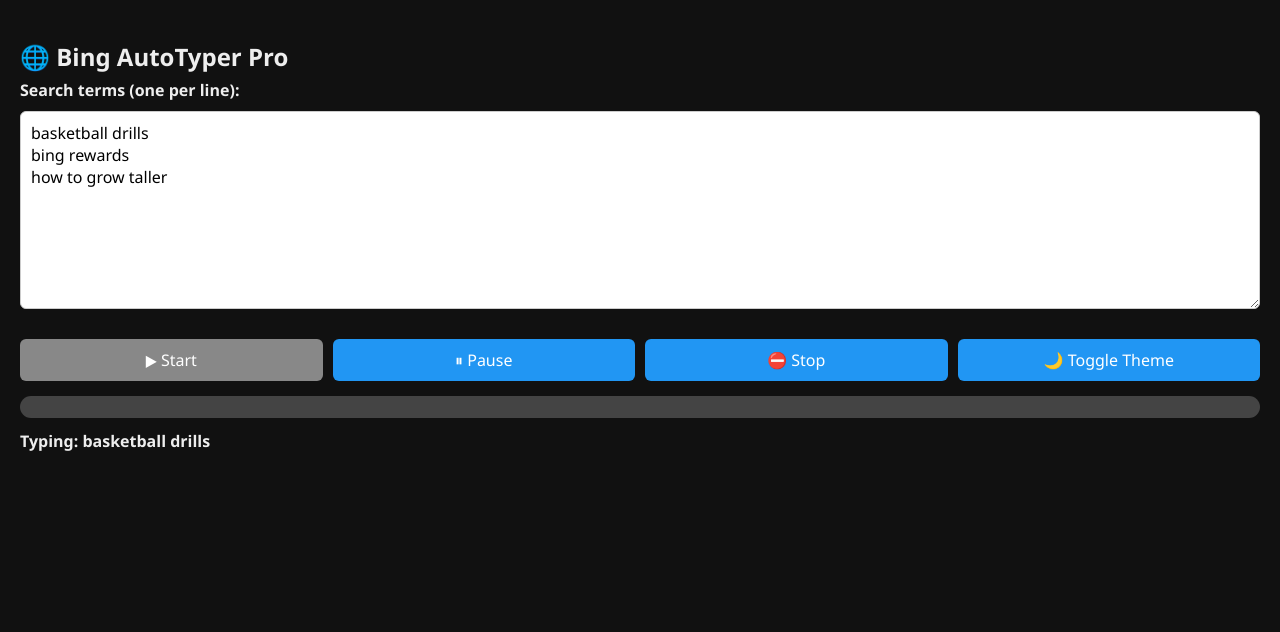
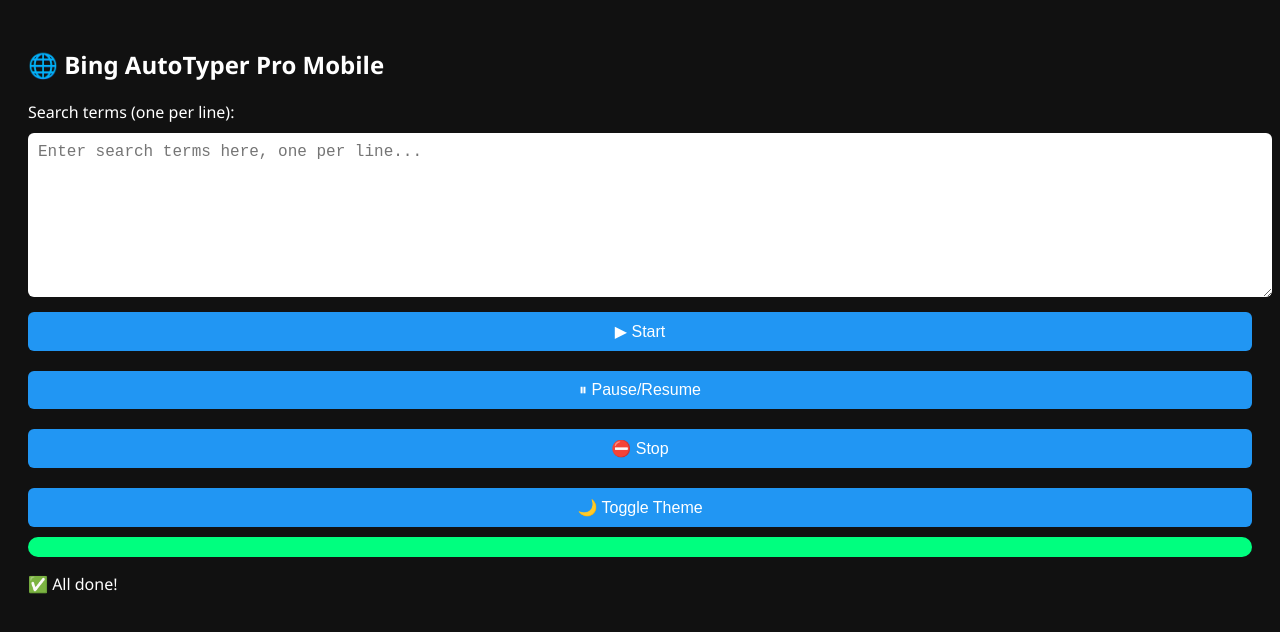
Before and after one commit to Phoenix1769/bing-auto-typer-pro, a plain HTML site: page index.html in a window 1280 px wide. Both pictures are taken after a click on the button "▶ Start". Drawn offline with Linux system fonts and the light colour scheme.

Commit message:
Update index.html

```diff
--- a/index.html
+++ b/index.html
@@ -2,149 +2,179 @@
 <html lang="en">
 <head>
   <meta charset="UTF-8" />
-<meta name="viewport" content="width=device-width, initial-scale=1" />
-<title>Bing AutoTyper Pro</title>
-<link rel="stylesheet" href="styles.css" />
+  <meta name="viewport" content="width=device-width, initial-scale=1.0"/>
+  <title>Bing AutoTyper Pro Mobile</title>
+  <style>
+    body {
+      font-family: "Segoe UI", sans-serif;
+      padding: 20px;
+      background-color: #111;
+      color: #fff;
+      transition: background 0.3s, color 0.3s;
+    }
+    .light {
+      background-color: #f1f1f1;
+      color: #111;
+    }
+    textarea, input, select, button {
+      width: 100%;
+      margin-top: 10px;
+      padding: 10px;
+      font-size: 16px;
+      border-radius: 6px;
+      border: none;
+    }
+    button {
+      cursor: pointer;
+      background: #2196f3;
+      color: white;
+      margin-top: 10px;
+    }
+    #progressBar {
+      margin-top: 10px;
+      width: 100%;
+      height: 20px;
+      background: #444;
+      border-radius: 10px;
+      overflow: hidden;
+    }
+    #progressInner {
+      width: 0%;
+      height: 100%;
+      background: #00ff7f;
+      transition: width 0.2s;
+    }
+    .control-row {
+      display: flex;
+      justify-content: space-between;
+      gap: 10px;
+      flex-wrap: wrap;
+    }
+  </style>
 </head>
-<body class="dark">
+<body>
+  <h2>🌐 Bing AutoTyper Pro Mobile</h2>
 
-<h2>🌐 Bing AutoTyper Pro</h2>
-
-<label for="termsBox">Search terms (one per line):</label>
-<textarea id="termsBox" rows="8" aria-label="Search terms">
-basketball drills
-bing rewards
-how to grow taller
-</textarea>
+  <label>Search terms (one per line):</label>
+  <textarea id="termsBox" rows="8" placeholder="Enter search terms here, one per line..."></textarea>
 
   <div class="control-row">
-  <button id="startBtn" onclick="startSearch()">▶ Start</button>
-  <button id="pauseBtn" onclick="pauseSearch()" disabled>⏸ Pause</button>
-  <button id="stopBtn" onclick="stopSearch()" disabled>⛔ Stop</button>
-  <button id="themeBtn" onclick="toggleTheme()">🌙 Toggle Theme</button>
+    <button onclick="startSearch()">▶ Start</button>
+    <button onclick="pauseSearch()">⏸ Pause/Resume</button>
+    <button onclick="stopSearch()">⛔ Stop</button>
+    <button onclick="toggleTheme()">🌙 Toggle Theme</button>
   </div>
 
-<div id="progressBar" aria-label="Search progress">
-  <div id="progressInner"></div>
-</div>
-<p id="statusText" role="status" aria-live="polite">Idle</p>
+  <div id="progressBar"><div id="progressInner"></div></div>
+  <p id="statusText">Idle</p>
 
   <script>
     let terms = [];
     let currentIndex = 0;
     let isPaused = false;
-  let isStopped = true; // start stopped
+    let isStopped = false;
     let darkMode = true;
 
-  const startBtn = document.getElementById("startBtn");
-  const pauseBtn = document.getElementById("pauseBtn");
-  const stopBtn = document.getElementById("stopBtn");
-  const statusText = document.getElementById("statusText");
-  const progressInner = document.getElementById("progressInner");
-  const themeBtn = document.getElementById("themeBtn");
+    // Load saved state if returning from Bing
+    function loadState() {
+      const savedIndex = sessionStorage.getItem('currentIndex');
+      const savedTerms = sessionStorage.getItem('terms');
+      if(savedTerms) {
+        terms = JSON.parse(savedTerms);
+      }
+      if(savedIndex) {
+        currentIndex = parseInt(savedIndex, 10);
+      }
+    }
+
+    function saveState() {
+      sessionStorage.setItem('terms', JSON.stringify(terms));
+      sessionStorage.setItem('currentIndex', currentIndex);
+    }
 
     function updateProgress(percent) {
-    progressInner.style.width = percent + "%";
+      document.getElementById("progressInner").style.width = percent + "%";
     }
 
     function updateStatus(text) {
-    statusText.textContent = text;
-  }
-
-  function humanTypeAndSearch(term, callback) {
-    const searchUrl = "https://www.bing.com/search?q=";
-    let query = "";
-    let i = 0;
-
-    function typeChar() {
-      if (i >= term.length) {
-        setTimeout(() => {
-          // open search in new tab
-          window.open(searchUrl + encodeURIComponent(term), "_blank");
-          callback();
-        }, 400 + Math.random() * 600);
-        return;
-      }
-
-      query += term[i];
-      updateStatus("Typing: " + query);
-      i++;
-
-      setTimeout(typeChar, 90 + Math.random() * 100);
-    }
-
-    typeChar();
+      document.getElementById("statusText").textContent = text;
     }
 
     function startSearch() {
-    if (isStopped) {
-      terms = document.getElementById("termsBox").value.split("\n").map(t => t.trim()).filter(t => t);
+      if (terms.length === 0) {
+        const rawText = document.getElementById("termsBox").value;
+        terms = rawText.split("\n").map(t => t.trim()).filter(t => t);
         currentIndex = 0;
         isStopped = false;
-      isPaused = false;
+        saveState();
+      }
 
-      if (terms.length === 0) {
-        updateStatus("⚠️ Please enter search terms.");
+      if (currentIndex >= terms.length) {
+        updateStatus("✅ All done!");
+        updateProgress(100);
         return;
       }
-
-      pauseBtn.disabled = false;
-      stopBtn.disabled = false;
-      startBtn.disabled = true;
-    }
-
-    if (currentIndex >= terms.length || isStopped) {
-      updateStatus("✅ All done!");
-      updateProgress(100);
-      pauseBtn.disabled = true;
-      stopBtn.disabled = true;
-      startBtn.disabled = false;
+      if (isPaused) {
+        updateStatus("⏸ Paused...");
         return;
       }
-
-    if (isPaused) {
-      updateStatus("⏸ Paused...");
+      if (isStopped) {
+        updateStatus("⛔ Stopped.");
         return;
       }
 
       const term = terms[currentIndex];
       updateStatus("Searching: " + term);
+      updateProgress(Math.round((currentIndex / terms.length) * 100));
 
-    humanTypeAndSearch(term, () => {
-      currentIndex++;
-      const percent = Math.round((currentIndex / terms.length) * 100);
-      updateProgress(percent);
+      saveState();
 
-      setTimeout(startSearch, 3000 + Math.random() * 2000);
-    });
+      // Redirect to Bing search URL in same tab
+      const searchUrl = "https://www.bing.com/search?q=" + encodeURIComponent(term);
+      // Add a query param to identify returning from search page
+      window.location.href = searchUrl + "&_fromAutoTyper=1";
     }
 
     function pauseSearch() {
-    if (isStopped) return;
       isPaused = !isPaused;
       updateStatus(isPaused ? "⏸ Paused..." : "▶ Resumed");
-    if (!isPaused) startSearch();
     }
 
     function stopSearch() {
-    if (isStopped) return;
       isStopped = true;
-    isPaused = false;
       updateStatus("⛔ Stopped.");
-    updateProgress(0);
-    currentIndex = 0;
-
-    startBtn.disabled = false;
-    pauseBtn.disabled = true;
-    stopBtn.disabled = true;
+      sessionStorage.clear();
     }
 
     function toggleTheme() {
       darkMode = !darkMode;
-    document.body.classList.toggle("light", !darkMode);
-    themeBtn.textContent = darkMode ? "🌙 Toggle Theme" : "☀️ Toggle Theme";
+      document.body.className = darkMode ? "" : "light";
     }
+
+    // Detect if returning from Bing search page
+    window.onload = () => {
+      loadState();
+      const urlParams = new URLSearchParams(window.location.search);
+      if(urlParams.has('_fromAutoTyper')) {
+        // Increment index for next search
+        currentIndex++;
+        if(currentIndex >= terms.length) {
+          updateStatus("✅ All done!");
+          updateProgress(100);
+          sessionStorage.clear();
+          return;
+        }
+        saveState();
+        // Wait 5 seconds before automatically starting next search
+        updateStatus("Waiting to start next search...");
+        setTimeout(() => {
+          startSearch();
+        }, 5000);
+      } else {
+        updateProgress(Math.round((currentIndex / terms.length) * 100));
+        updateStatus("Idle");
+      }
+    };
   </script>
-
 </body>
 </html>
```
Lines whose indentation alone changed are shown as unchanged.
